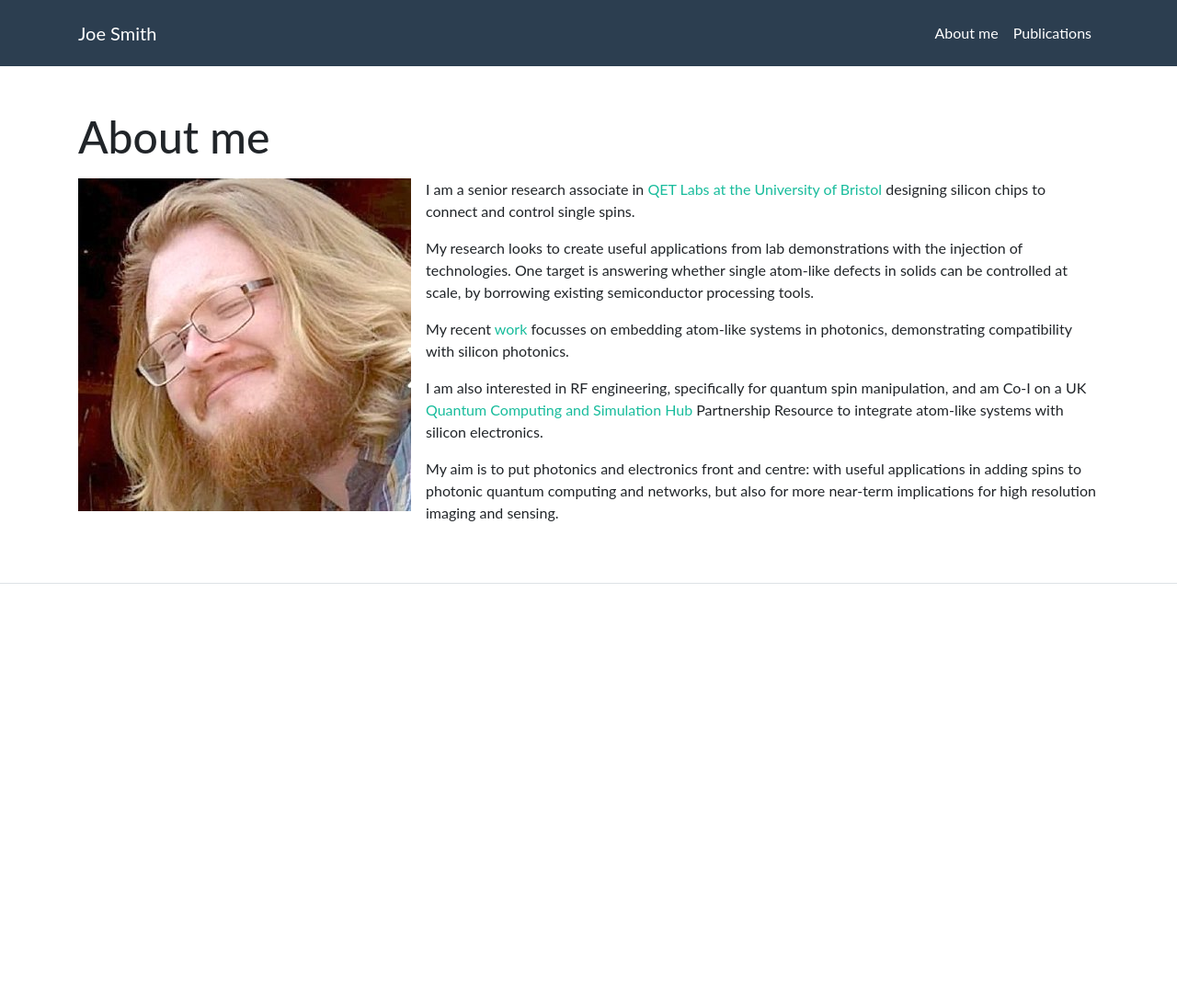
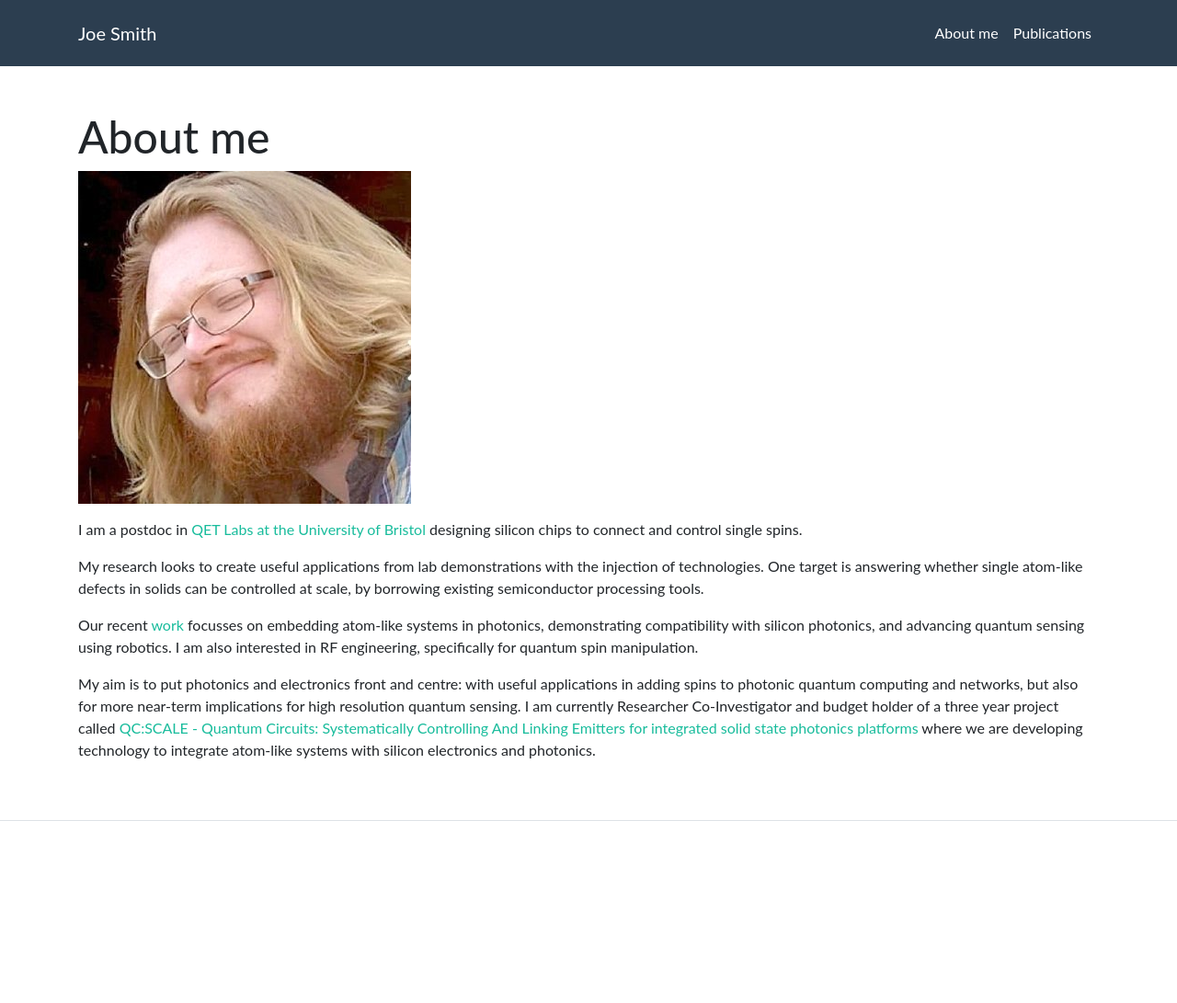
Before and after one commit to joesmio/joesmio.github.io, a Jekyll site: the page built from index.md, in a window 1280 px wide. Shown: the whole page at 92% size. Built offline with Jekyll 4.4.1, drawn with Linux system fonts in a browser that asks for light colours; before the commit the page ends 900 px from its top, so only the background shows below that.

Commit message:
Update index.md

```diff
--- a/index.md
+++ b/index.md
@@ -3,15 +3,12 @@
 title: About me
 ---
 
-![Profile Image]({{ site.picture }}){: style="float: left;margin-right: 1em;"}
+![Profile Image]({{ site.picture }}){: style="float: center;margin-right: 1em;"}
 
-
-I am a senior research associate in [QET Labs at the University of Bristol](https://www.bristol.ac.uk/people/person/Joe-Smith-acb28703-28ff-44b0-8929-ff449fb7e979/) designing silicon chips to connect and control single spins.
+I am a postdoc in [QET Labs at the University of Bristol](https://www.bristol.ac.uk/people/person/Joe-Smith-acb28703-28ff-44b0-8929-ff449fb7e979/) designing silicon chips to connect and control single spins.
 
 My research looks to create useful applications from lab demonstrations with the injection of technologies. One target is answering whether single atom-like defects in solids can be controlled at scale, by borrowing existing semiconductor processing tools.
 
-My recent [work](/papers.md) focusses on embedding atom-like systems in photonics, demonstrating compatibility with silicon photonics.
+Our recent [work](/papers.md) focusses on embedding atom-like systems in photonics, demonstrating compatibility with silicon photonics, and advancing quantum sensing using robotics. I am also interested in RF engineering, specifically for quantum spin manipulation.
 
-I am also interested in RF engineering, specifically for quantum spin manipulation, and am Co-I on a UK [Quantum Computing and Simulation Hub](https://www.qcshub.org/) Partnership Resource to integrate atom-like systems with silicon electronics.
-
-My aim is to put photonics and electronics front and centre: with useful applications in adding spins to photonic quantum computing and networks, but also for more near-term implications for high resolution imaging and sensing.
+My aim is to put photonics and electronics front and centre: with useful applications in adding spins to photonic quantum computing and networks, but also for more near-term implications for high resolution quantum sensing. I am currently Researcher Co-Investigator and budget holder of a three year project called [QC:SCALE - Quantum Circuits: Systematically Controlling And Linking Emitters for integrated solid state photonics platforms](https://gow.epsrc.ukri.org/NGBOViewGrant.aspx?GrantRef=EP/W006685/1) where we are developing technology to integrate atom-like systems with silicon electronics and photonics.
```
